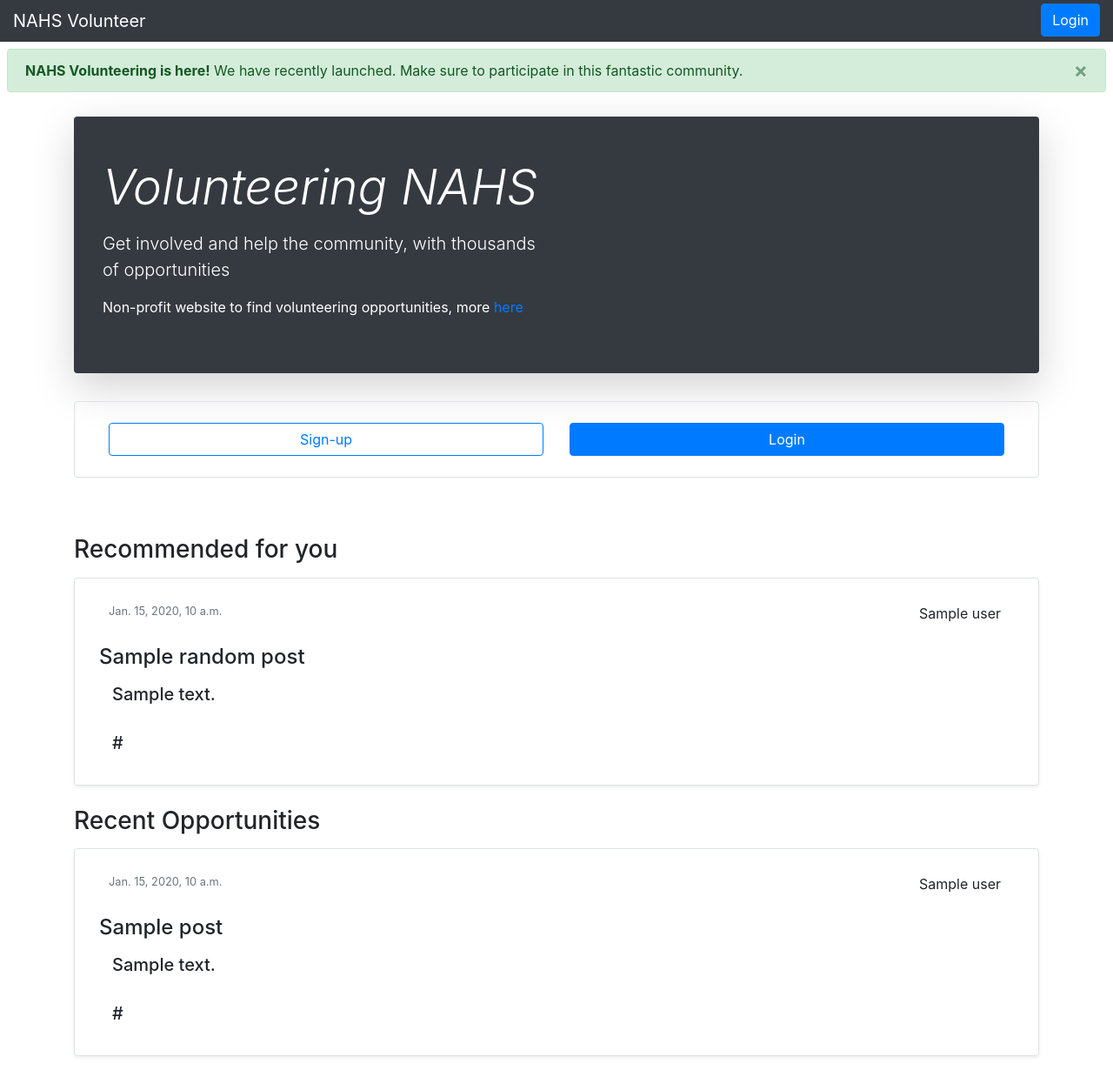
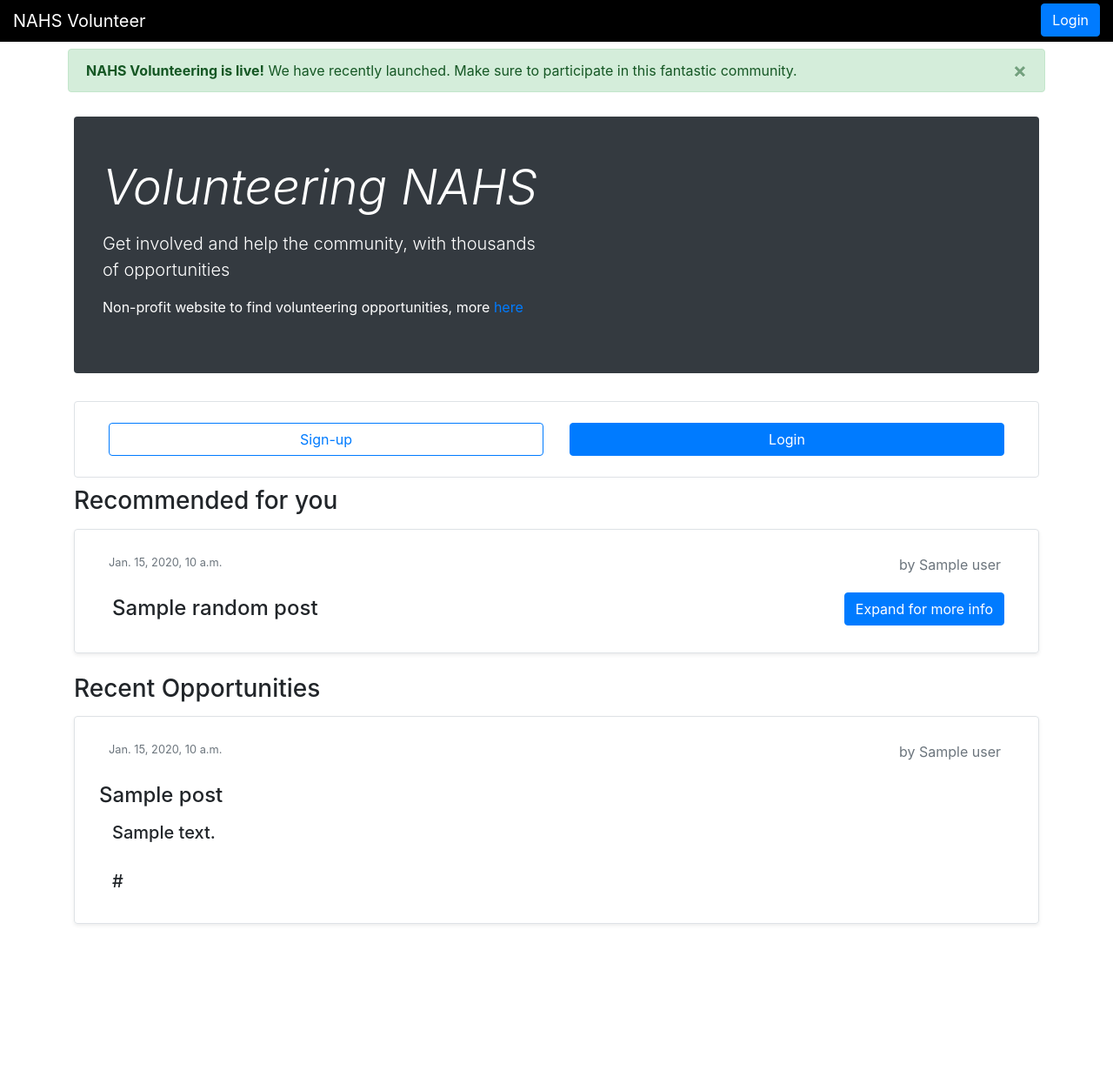
Before and after one commit to PedroVictorCoding/volunteer-atlanta, a Django app: template volunteer/templates/home/home.html in a window 1280 px wide. Shown: the whole page at 87% size. After the commit the page ends 1063 px from the top, so only its background shows below. Run offline with Django 3.2, Linux system fonts and the light colour scheme; the template is opened without the code that fills it: most values are stand-ins (such as "Sample title", 1, 10 or a date in 2020); some libraries are stand-ins or nearby versions.

Commit message:
Submission popup on success & recommended post expands and collapses

```diff
--- a/volunteer/templates/base.html
+++ b/volunteer/templates/base.html
@@ -24,8 +24,11 @@
     .container {
       max-width: 960px;
     }
+    .jumbotron{
+      background-color:black;
+    }
     .site-header {
-      background-color:#343a40;
+      background-color:#000000;
     }
     .site-header a {
       color: #fff;
--- a/volunteer/templates/home/home.html
+++ b/volunteer/templates/home/home.html
@@ -37,15 +37,44 @@
         {% endif %}
       </div>
    </nav>
-  <div class="container-fluid p-2">
+  <div class="container p-2">
    <div class="alert alert-success alert-dismissible fade show" role="alert">
-     <strong>NAHS Volunteering is here!</strong> We have recently launched. Make sure to participate in this fantastic community.
+     <strong>NAHS Volunteering is live!</strong> We have recently launched. Make sure to participate in this fantastic community.
      <button type="button" class="close" data-dismiss="alert" aria-label="Close">
        <p aria-hidden="true">&times;</p>
      </button>
    </div>
   </div>
 <br>
+
+
+<style media="screen">
+  div.fixeds {
+  position: fixed;
+  float:right;
+  right:20px;
+  bottom: 10px;
+}
+</style>
+
+<div style="visibility:hidden" id="published-alert" class="alert alert-success fixeds" role="alert">
+  <strong>Success!</strong> You have published your volunteering activity!
+</div>
+<script>
+  $(function(){
+    $("#submitting").on("click", function() {
+      alert = document.getElementById('published-alert');
+      alert.style.visibility = 'visible';
+      setTimeout (removealert, 8000);
+      function removealert(){
+        alert.style.visibility = 'hidden';
+      }
+
+
+    });
+  });
+</script>
+
 
 {% if user.is_authenticated %}
 <style>
@@ -99,13 +128,12 @@
 
     }
   }
-
 </style>
 
 {% else %}
 {% endif %}
 <div class="container">
-<div style="margin-top:-20px" class="jumbotron p-4 p-md-5 text-white rounded bg-dark shadow-lg">
+<div style="margin-top:-20px" class="jumbotron p-4 p-md-5 text-white rounded bg-dark">
   <div class="row">
     <div class="col px-0">
       <h1 class="display-4 font-italic">Volunteering NAHS</h1>
@@ -122,7 +150,7 @@
 </div>
 
 {% if user.is_authenticated %}
-<div class="container-fluid rounded border shadow">
+<div class="container-fluid p-3 rounded border shadow-lg">
 
 <form style="padding:10px" method="post">
   <h4>Publication</h4>
@@ -148,23 +176,6 @@
   </div>
 {% endif %}
 
-<div style="visibility:hidden" id="published-alert" class="alert alert-success" role="alert">
-  <b>Success!</b> You have published your volunteering activity
-</div>
-<script>
-  $(function(){
-    $("#submitting").on("click", function() {
-      alert = document.getElementById('published-alert');
-      alert.style.visibility = 'visible';
-      setTimeout (removealert, 2000);
-      function removealert(){
-        alert.style.visibility = 'hidden';
-      }
-
-
-    });
-  });
-</script>
 
 <div style="margin-top:10px">
   <h3 style="margin-bottom:15px">Recommended for you</h3>
@@ -176,20 +187,28 @@
                 <small class="form-text text-muted">{{ random_posts.date }}</small>
               </div>
               <div class="col">
-                <p class="p-1" style="text-align:right;float:right">{{ random_posts.user }}</p>
+                <p class="p-1 text-muted" style="text-align:right;float:right">by {{ random_posts.user }}</p>
               </div>
             </div>
             <div class="row">
-              <h4 class="p-1">{{ random_posts.title }}</h4>
+              <div class="col">
+                <h4 class="p-1">{{ random_posts.title }}</h4>
+              </div>
+              <div class="col">
+                <a class="btn btn-primary" style="float:right" data-toggle="collapse" href="#collapseExample" role="button" aria-expanded="false" aria-controls="collapseExample">
+                  Expand for more info
+                </a>
+              </div>
             </div>
-            <h5 class="p-1">{{ random_posts.description|linebreaks }}</h5>
-            <h5 class="p-1"><a href="{{ post.website }}"></a>{{ random_posts.website }}</h5>
+            <div class="collapse" id="collapseExample">
+              <h5 class="p-1">{{ random_posts.description|linebreaks }}</h5>
+              <h5 class="p-1"><a href="{{ post.website }}"></a>{{ random_posts.website }}</h5>
+            </div>
+
           </div>
         </div>
       </div>
-
 </div>
-
 
 <div style="margin-top:10px">
   <h3 style="margin-bottom:15px">Recent Opportunities</h3>
@@ -203,7 +222,7 @@
                 <small class="form-text text-muted">{{ post.date }}</small>
               </div>
               <div class="col">
-                <p class="p-1" style="text-align:right;float:right">{{ post.user }}</p>
+                <p class="p-1 text-muted" style="text-align:right;float:right">by {{ post.user }}</p>
               </div>
             </div>
             <div class="row">
```
